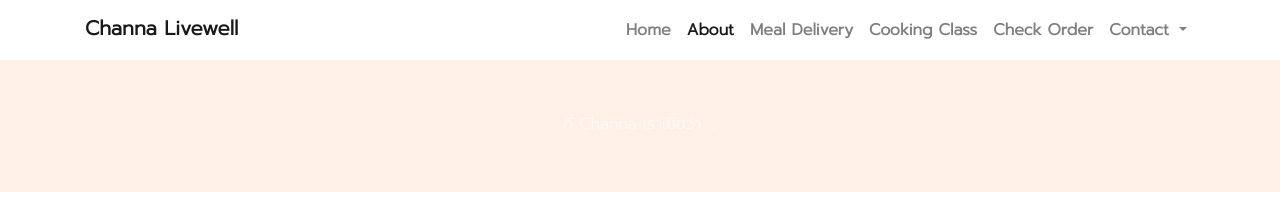
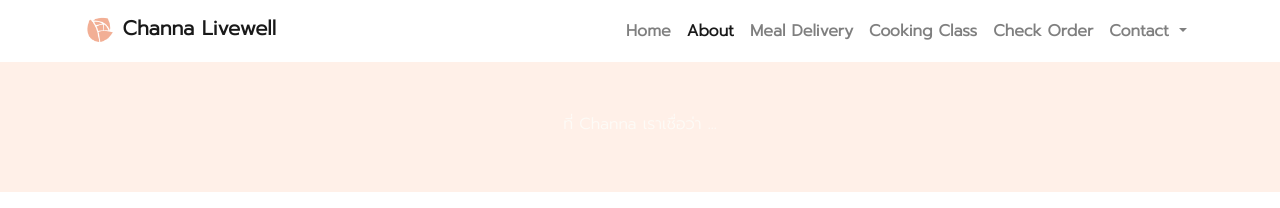
Before and after one commit to channalivewell/channalivewell.github.io, a Jekyll site: the page built from about/index.html, in a window 1280 px wide. Shown: the top 208 px of the page. Built offline with Jekyll 4.4.1, drawn with Linux system fonts in a browser that asks for light colours; nearby versions of some CDN libraries.

Commit message:
add logo

```diff
--- a/_includes/navbar.html
+++ b/_includes/navbar.html
@@ -1,7 +1,11 @@
 <!-- Navigation -->
 <nav class="navbar fixed-top navbar-expand-lg navbar-light bg-white" id="navbar1">
     <div class="container">
-        <a class="navbar-brand mr-1 mb-1 mt-0 font-weight-bold" href="{{ site.base_url }}/">{{ site.title }}</a>
+        <a class="navbar-brand mr-1 mb-1 mt-0 font-weight-bold" href="{{ site.base_url }}/">
+            <img src="{{ "/static/img/0_logo.png" | prepend: site.baseurl }}"
+                alt="logo" style="height: 1.5em;">
+            {{ site.title }}
+        </a>
         <button class="navbar-toggler" type="button" data-toggle="collapse" data-target="#collapsingNavbar">
             <span class="navbar-toggler-icon"></span>
         </button>
```
